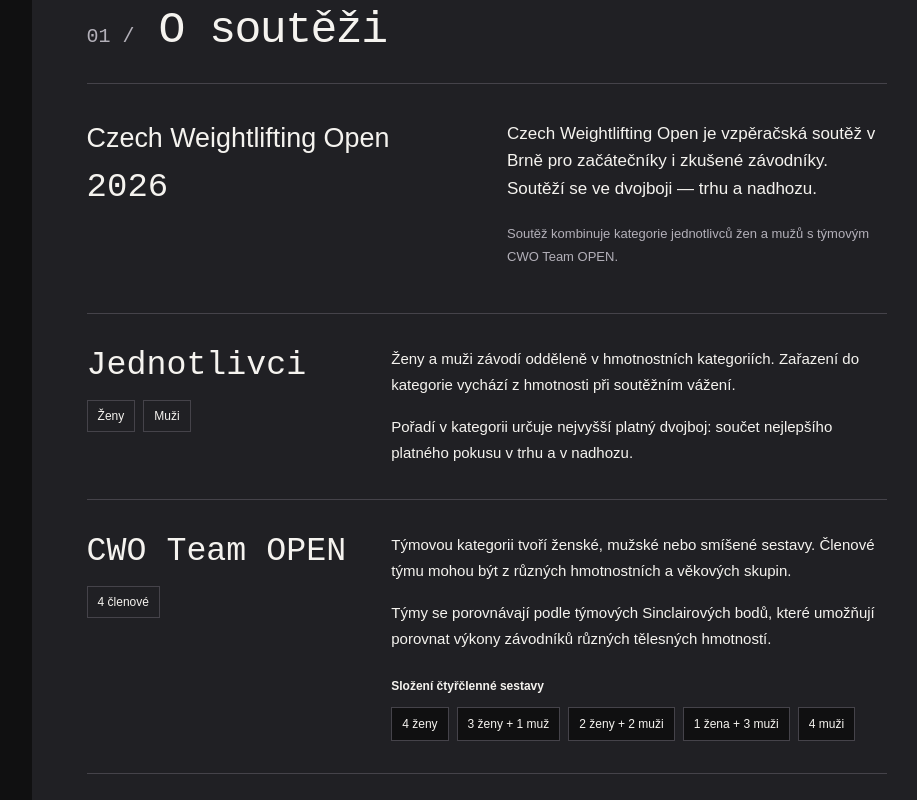
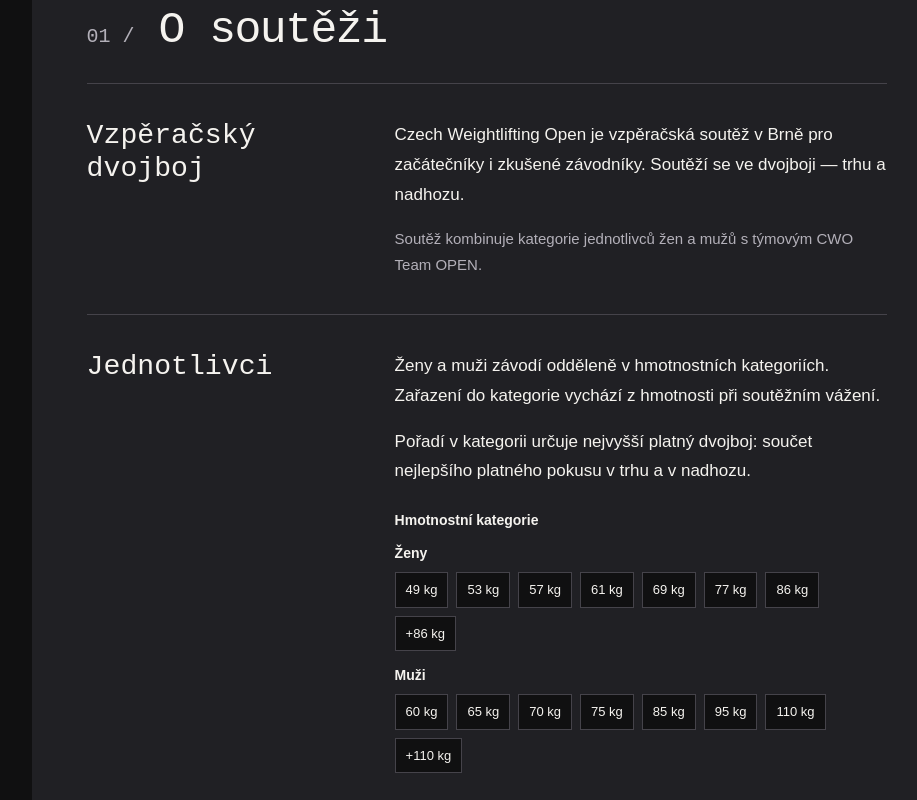
Before and after one commit to czechweightliftingopenadmin-dev/cwo-2026, a React (Vite) app: page / in a window 1280 px wide. Shown: the part 860-1660 px from the top of the page, without its empty margins (338-1255 px from the left). Built offline with nearby package versions, Linux system fonts and the light colour scheme; a web font is replaced by a local one.

Commit message:
Add 2026 IWF weight categories and align event information

```diff
--- a/src/components/About.tsx
+++ b/src/components/About.tsx
@@ -1,5 +1,5 @@
 import { useTranslation } from 'react-i18next'
-import { event } from '../config/event'
+import { bodyweightCategories } from '../config/competition'
 
 export function About() {
   const { t } = useTranslation()
@@ -10,19 +10,17 @@
       className="content-section about-section"
       aria-labelledby="about-title"
     >
+      <div className="about-content">
         <div className="section-label">
           <span>01 /</span>
           <h2 id="about-title" className="section-title">
             {t('about.title')}
           </h2>
         </div>
-      <div className="about-layout">
-        <p className="event-name">
-          {event.name}
-          <span>{event.year}</span>
-        </p>
-        <div className="about-copy">
-          <p className="lead-copy">{t('about.text')}</p>
+        <div className="competition-format competition-intro">
+          <h3>{t('about.introTitle')}</h3>
+          <div className="competition-copy">
+            <p>{t('about.text')}</p>
             <p className="muted-copy">{t('about.details')}</p>
           </div>
         </div>
@@ -30,14 +28,25 @@
           <article className="competition-format" aria-labelledby="individuals-title">
             <div>
               <h3 id="individuals-title">{t('about.individuals.title')}</h3>
-            <div className="competition-tags">
-              <span>{t('about.individuals.women')}</span>
-              <span>{t('about.individuals.men')}</span>
-            </div>
             </div>
             <div className="competition-copy">
               <p>{t('about.individuals.description')}</p>
               <p>{t('about.individuals.scoring')}</p>
+              <h4>{t('about.individuals.categoriesTitle')}</h4>
+              <dl className="bodyweight-categories">
+                {(['women', 'men'] as const).map((group) => (
+                  <div className="bodyweight-group" key={group}>
+                    <dt>{t(`about.individuals.${group}`)}</dt>
+                    <dd>
+                      <ul className="category-list">
+                        {bodyweightCategories[group].map((weight) => (
+                          <li key={weight}>{weight}&nbsp;kg</li>
+                        ))}
+                      </ul>
+                    </dd>
+                  </div>
+                ))}
+              </dl>
             </div>
           </article>
           <article className="competition-format" aria-labelledby="teams-title">
@@ -67,7 +76,7 @@
             </div>
           </article>
         </div>
-      <p className="competition-note">{t('about.sourceNote')}</p>
+      </div>
     </section>
   )
 }
--- /dev/null
+++ b/src/config/competition.ts
@@ -0,0 +1,6 @@
+// IWF senior/junior categories effective from 1 August 2026:
+// https://iwf.sport/2025/11/03/bodyweight-categories-for-the-2028-olympics-in-los-angeles-are-defined/
+export const bodyweightCategories = {
+  women: ['49', '53', '57', '61', '69', '77', '86', '+86'],
+  men: ['60', '65', '70', '75', '85', '95', '110', '+110'],
+} as const
--- a/src/locales/cs.ts
+++ b/src/locales/cs.ts
@@ -25,12 +25,14 @@
   },
   about: {
     title: 'O soutěži',
+    introTitle: 'Vzpěračský dvojboj',
     text: 'Czech Weightlifting Open je vzpěračská soutěž v Brně pro začátečníky i zkušené závodníky. Soutěží se ve dvojboji — trhu a nadhozu.',
     details: 'Soutěž kombinuje kategorie jednotlivců žen a mužů s týmovým CWO Team OPEN.',
     individuals: {
       title: 'Jednotlivci',
       women: 'Ženy',
       men: 'Muži',
+      categoriesTitle: 'Hmotnostní kategorie',
       description:
         'Ženy a muži závodí odděleně v hmotnostních kategoriích. Zařazení do kategorie vychází z hmotnosti při soutěžním vážení.',
       scoring:
@@ -55,8 +57,6 @@
       description:
         'CWO doplňuje Akademické mistrovství České republiky ve vzpírání. Podmínky účasti a propozice AM ČR 2026 zveřejníme samostatně.',
     },
-    sourceNote:
-      'Popis vychází z formátu ročníku 2025. Přesné hmotnostní kategorie, věkové podmínky, složení týmů a pravidla pro rok 2026 potvrdí letošní propozice.',
   },
   countdown: {
     label: 'Do 21. prosince',
--- a/src/locales/en.ts
+++ b/src/locales/en.ts
@@ -29,12 +29,14 @@
   },
   about: {
     title: 'About the event',
+    introTitle: 'Snatch & clean and jerk',
     text: 'Czech Weightlifting Open is a weightlifting competition in Brno for beginners and experienced lifters. Athletes compete in the snatch and clean & jerk.',
     details: 'The event combines women’s and men’s individual categories with CWO Team OPEN.',
     individuals: {
       title: 'Individuals',
       women: 'Women',
       men: 'Men',
+      categoriesTitle: 'Bodyweight categories',
       description:
         'Women and men compete separately in bodyweight categories. Category allocation is based on bodyweight at the competition weigh-in.',
       scoring:
@@ -59,8 +61,6 @@
       description:
         'CWO is accompanied by the Czech Academic Weightlifting Championships. Eligibility requirements and the 2026 event regulations will be published separately.',
     },
-    sourceNote:
-      'This description is based on the 2025 format. Exact bodyweight categories, age requirements, team composition and rules for 2026 will be confirmed in this year’s event regulations.',
   },
   countdown: {
     label: 'Until 21 December',
--- a/src/styles.css
+++ b/src/styles.css
@@ -553,50 +553,29 @@
   letter-spacing: -0.035em;
   margin: 0;
 }
-.about-layout {
-  display: grid;
-  grid-template-columns: 1fr 1fr;
-  gap: 40px;
-  align-items: start;
-}
-.event-name {
-  font-size: clamp(20px, 2.1vw, 30px);
-  font-weight: 500;
-  line-height: 1.4;
-  max-width: 320px;
-  margin: 0;
-}
-.event-name > span {
-  display: block;
-  margin-top: 12px;
-  font: 450 34px/1 var(--font-display);
-}
-.lead-copy {
-  margin: 0;
-  font-size: 17px;
-  line-height: 1.6;
+.about-content {
+  max-width: 1100px;
+  margin-inline: auto;
 }
 .muted-copy {
   color: var(--muted);
   font-size: 13px;
   line-height: 1.8;
 }
-.about-copy > .muted-copy {
-  margin: 20px 0 0;
-}
-.competition-formats {
-  margin-top: 44px;
-}
 .competition-format {
   display: grid;
-  grid-template-columns: minmax(0, 0.8fr) minmax(0, 1.5fr);
-  gap: 40px;
-  padding: 32px 0;
+  grid-template-columns: minmax(0, 260px) minmax(0, 1fr);
+  gap: 48px;
+  padding: 36px 0;
   border-top: 1px solid var(--line);
+}
+.competition-intro {
+  border-top: 0;
+  padding-top: 0;
 }
 .competition-format h3 {
   margin: 0;
-  font: 450 clamp(26px, 2.6vw, 36px)/1.15 var(--font-display);
+  font: 450 clamp(26px, 2.2vw, 32px)/1.15 var(--font-display);
 }
 .competition-tags {
   display: flex;
@@ -607,22 +586,29 @@
 .competition-tags span {
   padding: 6px 10px;
   border: 1px solid var(--line);
-  font-size: 12px;
+  font-size: 13px;
+}
+.competition-copy {
+  max-width: 72ch;
 }
 .competition-copy p {
   margin: 0;
+  font-size: 17px;
+  line-height: 1.75;
+}
+.competition-copy .muted-copy {
   font-size: 15px;
-  line-height: 1.75;
 }
 .competition-copy p + p {
   margin-top: 16px;
 }
 .competition-copy h4 {
   margin: 24px 0 12px;
-  font-size: 12px;
+  font-size: 14px;
   font-weight: 600;
 }
-.team-compositions {
+.team-compositions,
+.category-list {
   display: flex;
   flex-wrap: wrap;
   gap: 8px;
@@ -630,19 +616,29 @@
   margin: 0;
   list-style: none;
 }
-.team-compositions li {
+.team-compositions li,
+.category-list li {
   padding: 7px 10px;
   background: var(--surface);
   border: 1px solid var(--line);
-  font-size: 12px;
+  font-size: 13px;
+  white-space: nowrap;
 }
-.competition-note {
+.bodyweight-categories {
   margin: 0;
-  padding-top: 24px;
-  border-top: 1px solid var(--line);
-  color: var(--muted);
-  font-size: 12px;
-  line-height: 1.7;
+  display: grid;
+  gap: 14px;
+}
+.bodyweight-group {
+  display: grid;
+  gap: 8px;
+}
+.bodyweight-group dt {
+  font-size: 14px;
+  font-weight: 600;
+}
+.bodyweight-group dd {
+  margin: 0;
 }
 .venue-layout {
   display: grid;
@@ -817,7 +813,6 @@
     text-align: right;
     line-height: 1.6;
   }
-  .about-layout,
   .venue-layout {
     gap: 28px;
   }
@@ -855,7 +850,6 @@
     align-items: flex-start;
     flex-direction: column;
   }
-  .about-layout,
   .venue-layout,
   .competition-format {
     grid-template-columns: 1fr;
@@ -978,20 +972,10 @@
   .section-title {
     font-size: clamp(26px, 5.5vw, 40px);
   }
-  .about-layout,
   .venue-layout,
   .competition-format {
     grid-template-columns: 1fr;
     gap: 28px;
-  }
-  .event-name {
-    font-size: 22px;
-  }
-  .event-name > span {
-    font-size: 28px;
-  }
-  .lead-copy {
-    font-size: 16px;
   }
   .venue-address p {
     font-size: 15px;
```
Lines whose indentation alone changed are shown as unchanged.
